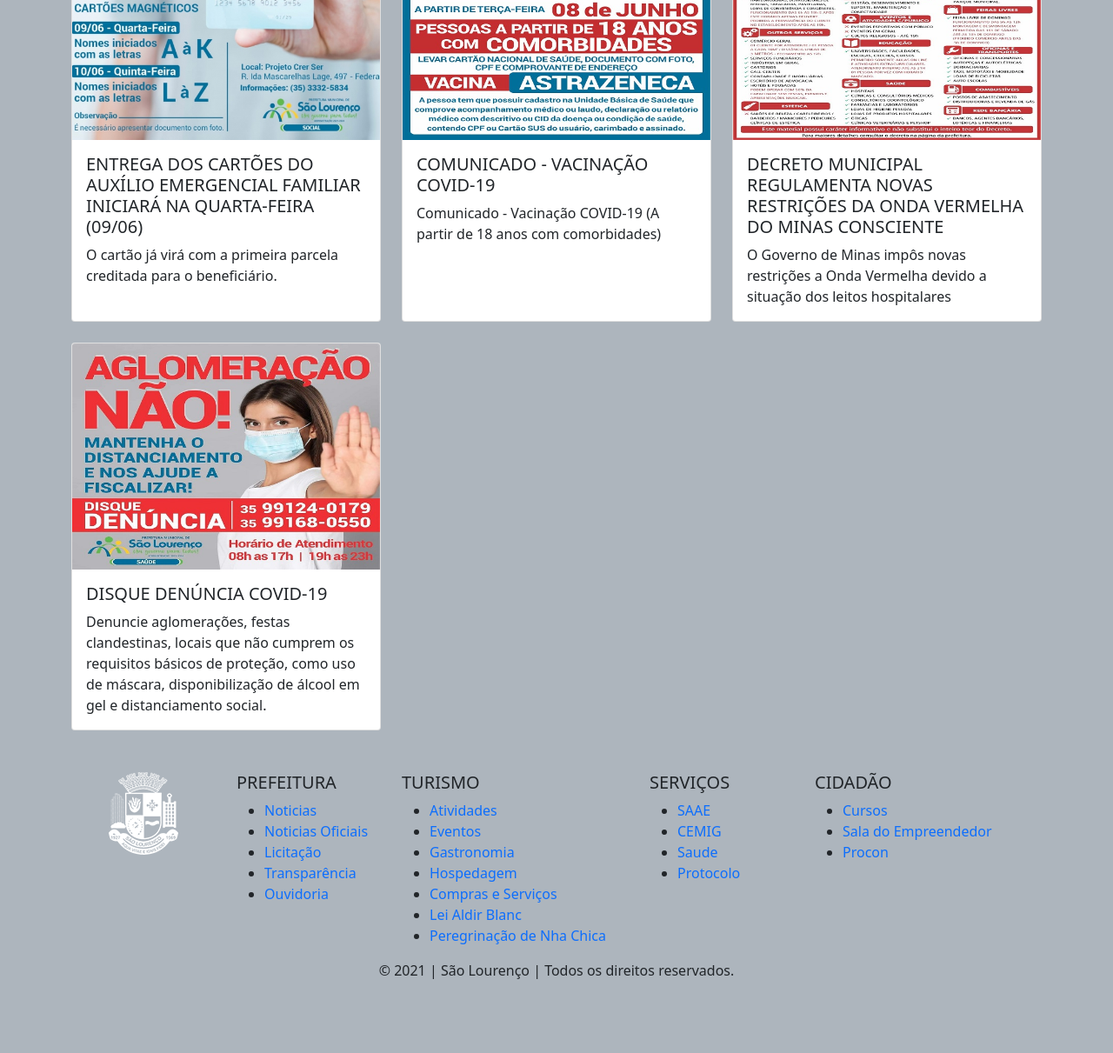
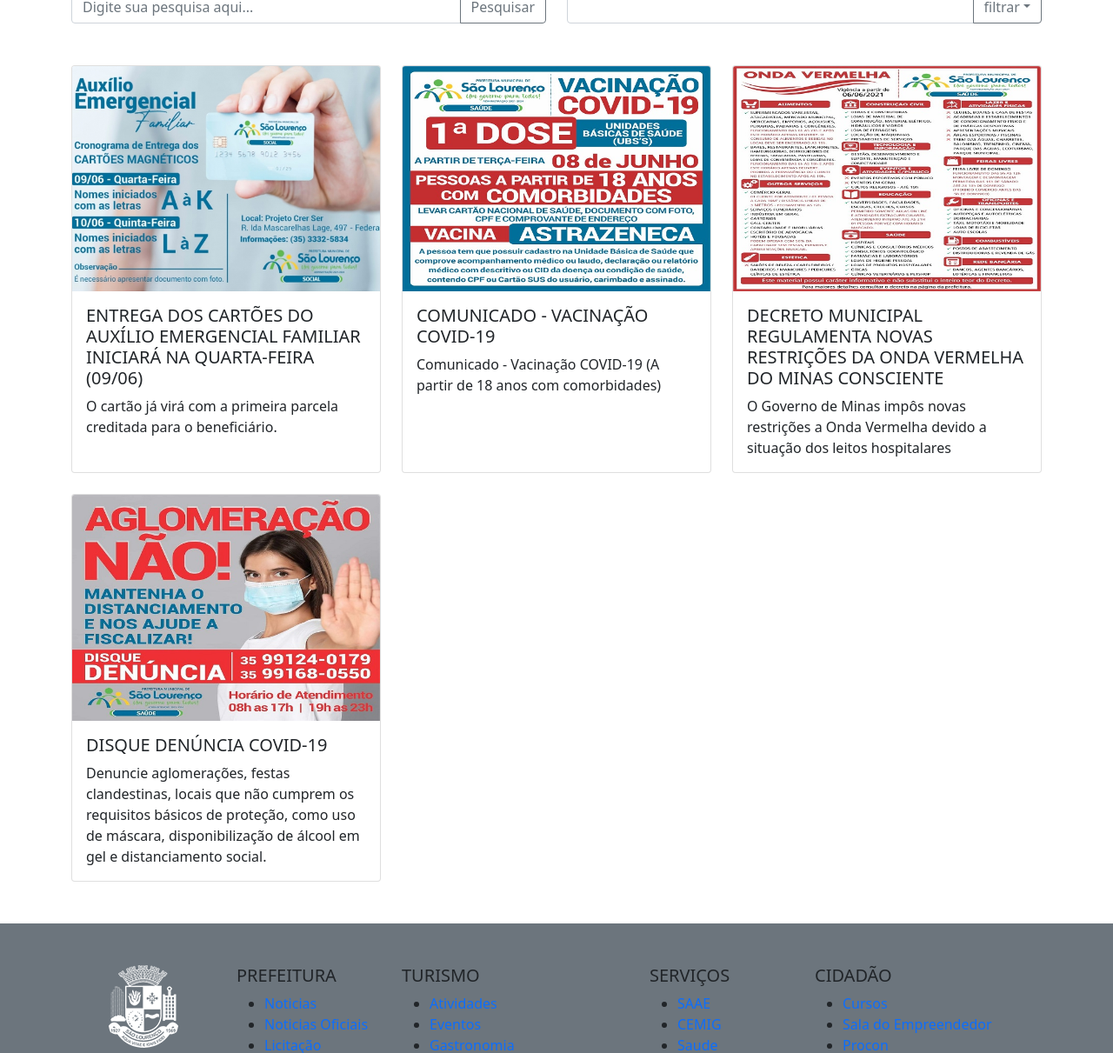
Before and after one commit to ThreeDP/umbrella.github.io, a website: page docs/index.html in a window 1280 px wide. Shown: the part 730-1941 px from the top of the page at 87% size. Before the commit the page ends 1874 px from the top, so only its background shows below. Drawn offline with nearby package versions, Linux system fonts and the light colour scheme; some packages are replaced by stand-ins of ours; a script that the page names is missing.

Commit message:
alterações para imput de pesquisa e de filtro + alterações na disposição de noticias.

```diff
--- a/docs/bootstrap/scss/bootstrap.scss
+++ b/docs/bootstrap/scss/bootstrap.scss
@@ -50,6 +50,6 @@
 // Utilities
 @import "utilities/api";
 // scss-docs-end import-stack
-body {
-    background-color: $gray-500;
+footer {
+    background-color: $gray-600;
 };
--- a/docs/index.html
+++ b/docs/index.html
@@ -11,8 +11,8 @@
         <link rel="stylesheet" href="/assets/css/styles.min.css?h=41e5b766e4d94fd51b8decee00737dc3">
         <link rel="stylesheet" href="/bootstrap/dist/css/bootstrap-grid.css">
         <link rel="stylesheet" href="/bootstrap/dist/css/bootstrap-utilities.css">
-        <link rel="stylesheet" href="/bootstrap/dist/css/Bootstrap.css"> -->
-        <link href="https://cdn.jsdelivr.net/npm/bootstrap@5.0.1/dist/css/bootstrap.min.css" rel="stylesheet" integrity="sha384-+0n0xVW2eSR5OomGNYDnhzAbDsOXxcvSN1TPprVMTNDbiYZCxYbOOl7+AMvyTG2x" crossorigin="anonymous">
+        <link rel="stylesheet" href="/bootstrap/dist/css/Bootstrap.css">
+        <link href="https://cdn.jsdelivr.net/npm/bootstrap@5.0.1/dist/css/bootstrap.min.css" rel="stylesheet" integrity="sha384-+0n0xVW2eSR5OomGNYDnhzAbDsOXxcvSN1TPprVMTNDbiYZCxYbOOl7+AMvyTG2x" crossorigin="anonymous">-->
         <link href="bootstrap/scss/bootstrap.css" rel="stylesheet">
     </head>
     <body class="">
@@ -121,7 +121,25 @@
           </div>
 <!-- FIM CARROSSEL -->
 <!-- INICIO NOTICIAS -->
-        <div class="container mt-3">
+        <div class="container mt-5 mb-5">
+            <h1 class="">Notícias</h1>
+            <div class="row row-cols-mb-2 mb-5">
+                <div class="input-group col">
+                    <input type="text" class="form-control" placeholder="Digite sua pesquisa aqui..." aria-label="Digite sua pesquisa aqui..." aria-describedby="button-addon2">
+                    <button class="btn btn-outline-secondary" type="button" id="button-addon2">Pesquisar</button>
+                </div>
+                <div class="input-group col">
+                    <input type="text" class="form-control" aria-label="Text input with dropdown button">
+                    <button class="btn btn-outline-secondary dropdown-toggle" type="button" data-bs-toggle="dropdown" aria-expanded="false">filtrar</button>
+                    <ul class="dropdown-menu dropdown-menu-end">
+                    <li><a class="dropdown-item" href="#">Covid-19</a></li>
+                    <li><a class="dropdown-item" href="#">Saúde Publica</a></li>
+                    <li><a class="dropdown-item" href="#">Educação</a></li>
+                    <li><hr class="dropdown-divider"></li>
+                    <li><a class="dropdown-item" href="#">Separated link</a></li>
+                    </ul>
+                </div>
+            </div>
             <div class="row row-cols-1 row-cols-md-3 g-4">
                 <div class="col">
                 <div class="card h-100">
@@ -163,11 +181,12 @@
         </div>
 <!-- Start: Footer Dark -->
         <footer class="page-footer">
-            <div class="container mt-5">
+            <div class="container pt-5 pb-3">
                 <div class="row">
                     <div class="col-sm-2">
                         <p class="h5 text-uppercase">
                             <img class="mx-auto d-block" src="assets/img/icones/brasao_branco.png">
+                            <p class="h5 text-uppercase text-center text-bold">Cidade de São Lourenço</p>
                         </p>
                     </div>
                     <div class="col-sm-2">
@@ -210,8 +229,6 @@
                         </ul>
                     </div>
                 </div>
-            </div>
-            <div>
                 <p class="text-center">© 2021 | São Lourenço | Todos os direitos reservados.</p>
             </div>
         </footer><!-- End: Footer Dark -->
```
Also changed, not shown: docs/bootstrap/scss/bootstrap.css, 1 other file.
